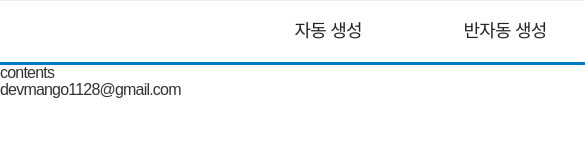
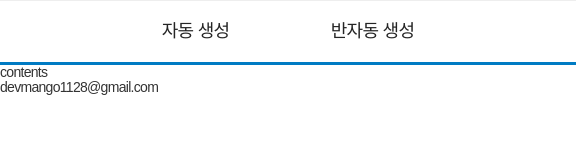
Before and after one commit to devmango1128/lotto, a website: page index.html in a window 390 px wide. Shown: the top 160 px of the page, 585 px wide, since content can reach past the window. Drawn offline with Linux system fonts and the light colour scheme; a web font is replaced by a local one.

Commit message:
레이아웃 작업중

```diff
--- a/index.html
+++ b/index.html
@@ -13,13 +13,10 @@
             <div id="gnb" class="gnb">
                 <ul>
                     <li class="gnb1">
-                        <a href="LOTTO.number_create('A');">자동 생성</a>
+                        <div class="menu" onclick="LOTTO.number_create(this, 'A');">자동 생성</div>
                     </li>
                     <li class="gnb1">
-                        <a href="LOTTO.number_create('A');">반자동 생성</a>
-                    </li>
-                    <li class="gnb1">
-                        <a href="LOTTO.number_create('A');">조상님이 번호를 다 알려주지 않았다.</a>
+                        <div class="menu" onclick="LOTTO.number_create(this, 'S');">반자동 생성</div>
                     </li>
                 </ul>
             </div>
--- a/src/css/styles.css
+++ b/src/css/styles.css
@@ -36,7 +36,7 @@
     display: inline-block
 }
 
-.nav_wrap .gnbNav .gnb > ul > li > a {
+.nav_wrap .gnbNav .gnb > ul > li > div {
     display: block;
     padding: 0 49px;
     line-height: 62px;
@@ -45,9 +45,13 @@
     color: #252525
 }
 
-.nav_wrap .gnbNav .gnb > ul > li > a:hover, .nav_wrap .gnbNav .gnb > ul > li > a:focus, .nav_wrap .gnbNav .gnb > ul > li.active > a {
+.nav_wrap .gnbNav .gnb > ul > li > div.active {
     color: #fff;
-    background: #007bc3
+    background: #007bc3;
+}
+
+.nav_wrap .gnbNav .gnb > ul > li > div:hover, .nav_wrap .gnbNav .gnb > ul > li > div:focus, .nav_wrap .gnbNav .gnb > ul > li.active > a {
+    cursor: pointer;
 }
 
 
@@ -55,29 +59,41 @@
 /*데스크탑*/
 @media (max-width: 1280px){
 
-    body { font-size: 12px;}
+    body { font-size: 15px;}
+    .nav_wrap { min-width: 1280px;}
 
 }
 @media (max-width: 1024px){
 
-    body { font-size: 13px;}
+    body { font-size: 15px;}
+    .nav_wrap { min-width: 1024px;}
 
 }
 /*노트북*/
 @media (max-width: 960px){
 
-    body { font-size: 14px;}
+    body { font-size: 15px;}
+    .nav_wrap { min-width: 960px;}
 
 }
 /*타블렛*/
 @media (max-width: 768px){
 
     body { font-size: 15px;}
+    .nav_wrap { min-width: 768px;}
 
 }
 /*모바일*/
 @media (max-width: 576px){
 
-    body { font-size: 16px;}
+    body { font-size: 14px;}
+    .nav_wrap { min-width: 576px;}
 
 }
+
+@media (max-width: 375px){
+
+    body { font-size: 14px;}
+    .nav_wrap { min-width: 375px;}
+
+}
--- a/src/js/index.js
+++ b/src/js/index.js
@@ -2,7 +2,15 @@ let LOTTO = {
     init : function() {
 
     },
-    number_create : function(type) {
+    number_create : function(obj, type) {
+        let menus = document.getElementsByClassName("menu");
+
+        for(let i = 0; i < menus.length; i++) {
+            let menu = menus.item(i);
+            menu.classList.remove('active')
+        }
+
+        obj.classList.toggle('active', true);
         alert('lotto 자동생성');
     }
 }
```
